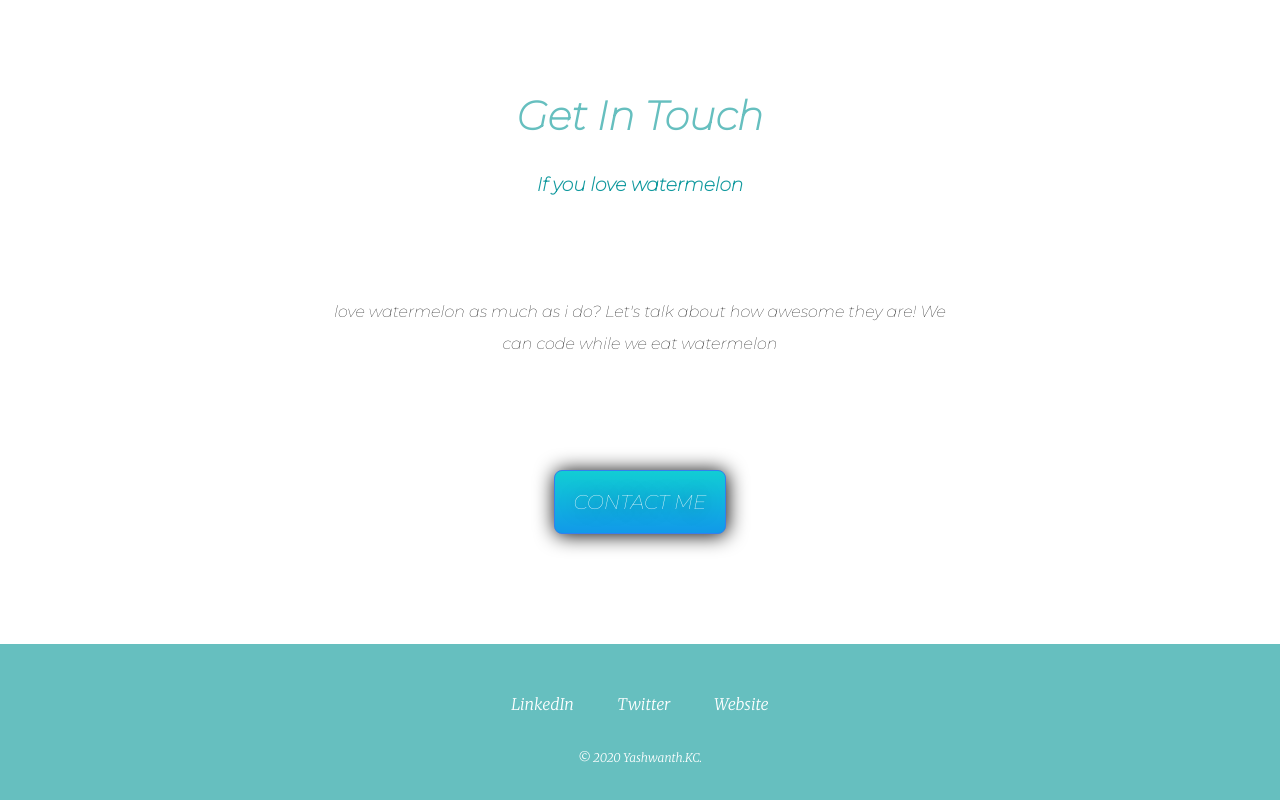
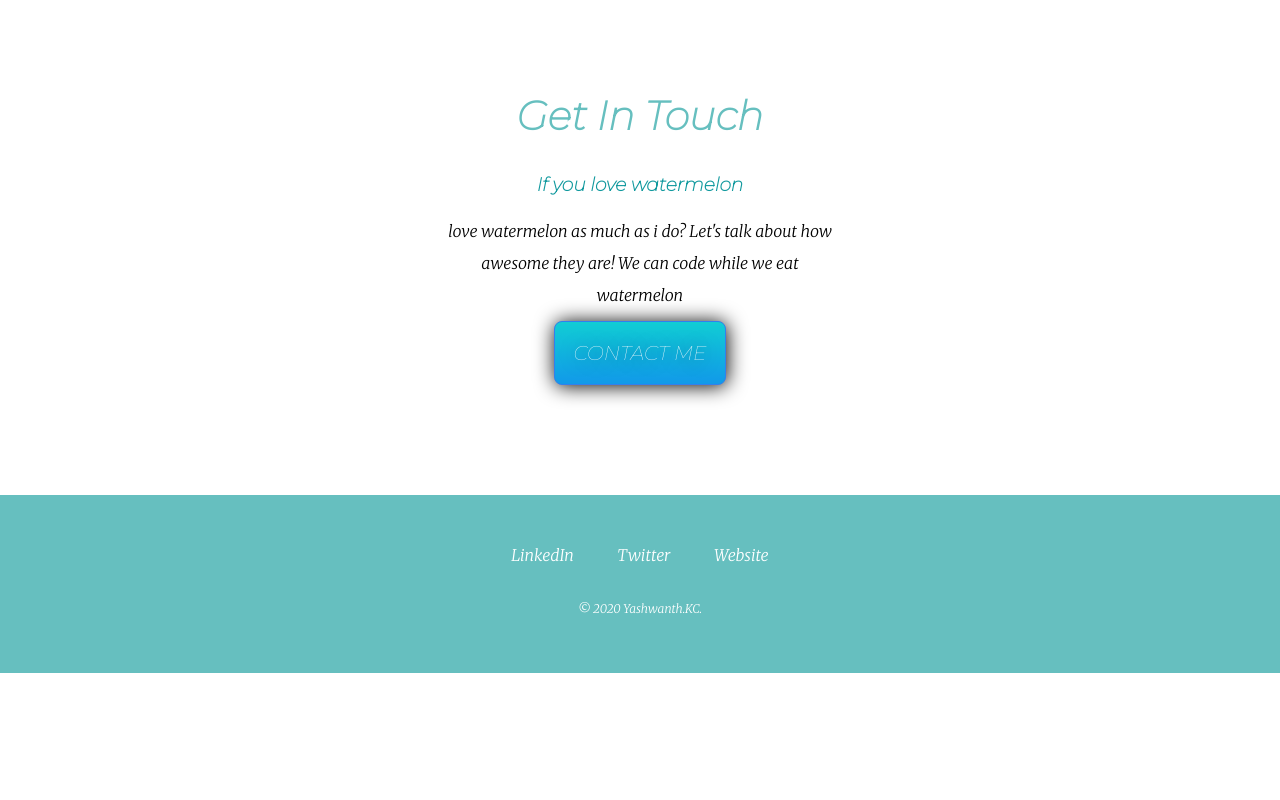
Before and after one commit to kc-exe/cv, a plain HTML site: page index.html in a window 1280 px wide. Shown: the part 2078-2878 px from the top of the page. After the commit the page ends 2751 px from the top, so only its background shows below. Drawn offline with Linux system fonts and the light colour scheme.

Commit message:
Update styles.css

```diff
--- a/css/styles.css
+++ b/css/styles.css
@@ -62,21 +62,17 @@ p{
   margin: auto;
   width: 30%;
 }
-contact
+.contact
 {
   margin: auto;
   width: 30%;
+
 }
 .middle
 {
   margin: 100px 0;
 }
-.contact{
-  font-family: 'Montserrat', sans-serif;
-  width: 50%;
-  margin: 100px auto 100px auto;
-  color: black;
-}
+
 .skill-row
 {
 text-align: left;
```
